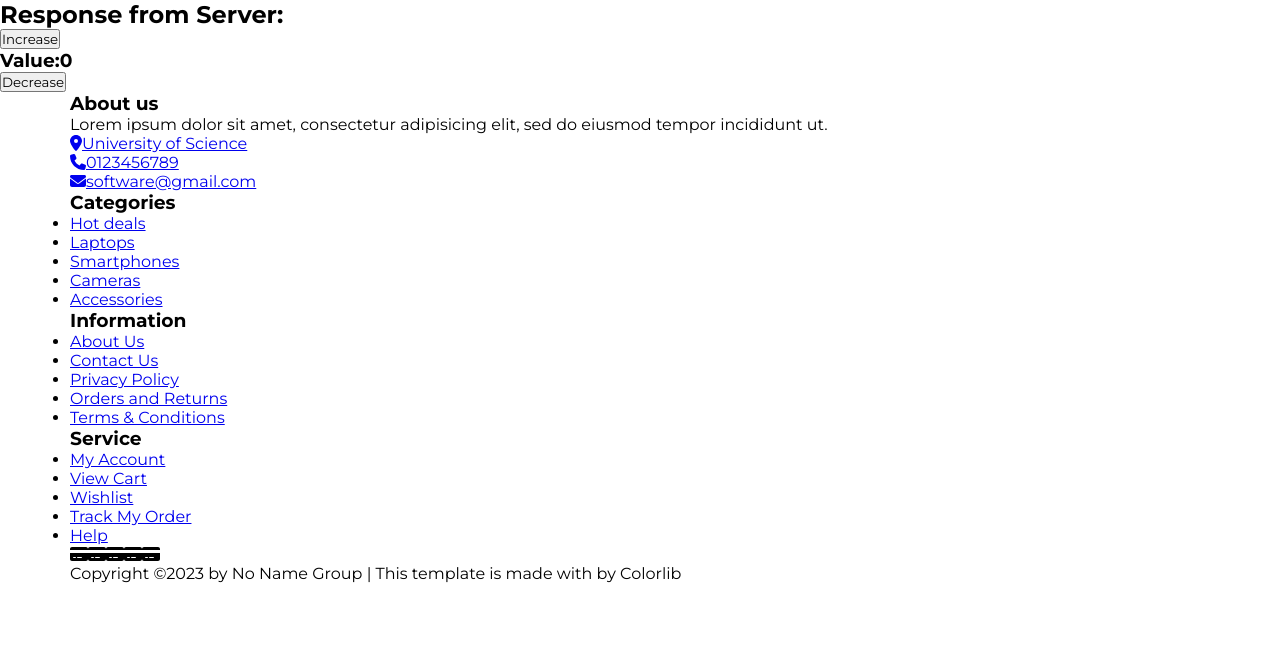
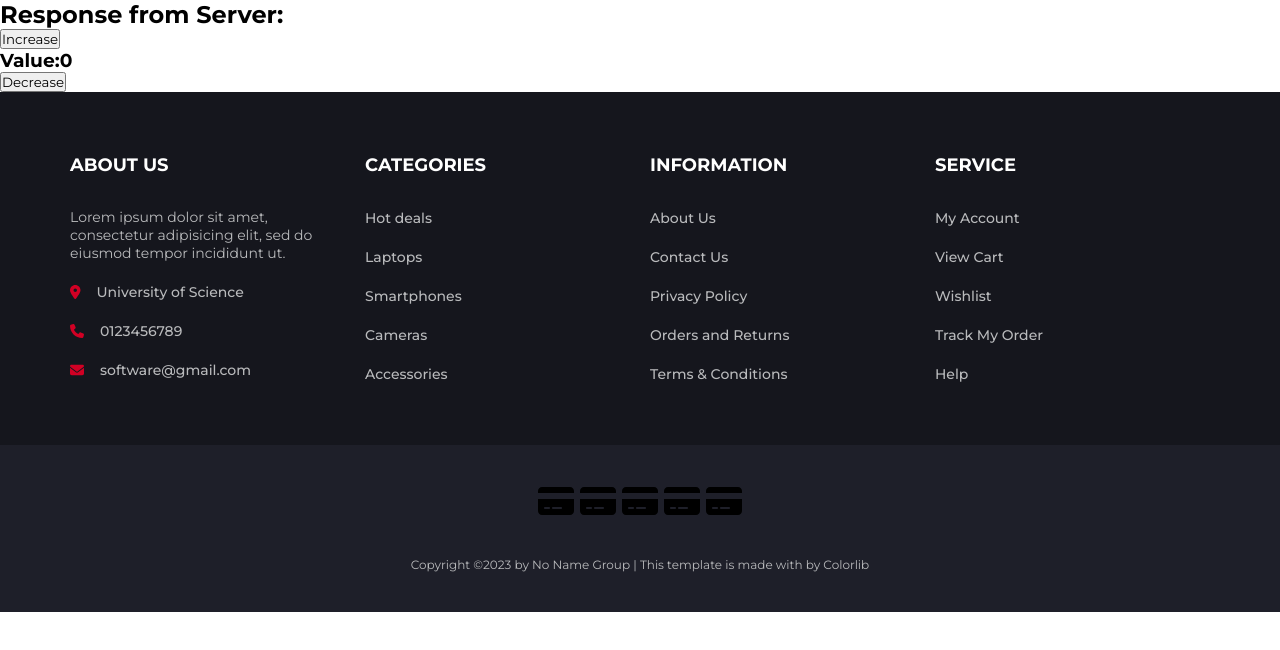
Before and after one commit to ndphong812/intro2software-project, a React (Create React App) app in the folder front-end/: page / in a window 1280 px wide. Shown: the top 650 px of the page. Built offline with nearby package versions, Linux system fonts and the light colour scheme; no server answers.

Commit message:
add file style.scss

```diff
--- a/front-end/src/components/footer/style.scss
+++ b/front-end/src/components/footer/style.scss
@@ -0,0 +1,131 @@
+@import "../../scss/variable.scss";
+@import "../../scss/breakpoint.scss";
+
+.footer {
+
+    &-upper {
+        background-color: $black-primary;
+
+        .container {}
+
+        &-main {
+            padding: 46px 0px;
+            display: flex;
+            flex-wrap: wrap;
+
+            &-child {
+                width: 25%;
+
+                @include tablet {
+                    width: 50%;
+                }
+
+                @include phone {
+                    width: 100%;
+                }
+
+                &-title {
+                    color: $white;
+                    text-transform: uppercase;
+                    font-size: 18px;
+                }
+
+                &-contact {
+                    padding: 16px 0px;
+
+                    &-list {
+                        margin-top: 32px;
+                        display: flex;
+                        flex-direction: column;
+                        gap: 20px;
+
+                        &-title {
+                            color: $white-light;
+                            font-size: 14px;
+                            font-weight: 400;
+                        }
+
+                        &-item {
+                            a {
+                                text-decoration: none;
+                                font-weight: 500;
+                                font-size: 14px;
+                            }
+
+                            &-icon {
+                                color: $red-primary;
+                            }
+
+                            &-text {
+                                color: $white-light;
+                                margin-left: 16px;
+                            }
+                        }
+
+
+                    }
+                }
+
+                &-portfolio {
+                    padding: 16px 10px;
+
+                    @include tablet {
+                        padding: 16px 0px;
+                    }
+
+                    @include phone {
+                        padding: 16px 0px;
+                    }
+
+                    &-list {
+                        margin-top: 32px;
+                        display: flex;
+                        flex-direction: column;
+                        list-style-type: none;
+                        gap: 20px;
+
+                        &-item a {
+                            color: $white-light;
+                            text-decoration: none;
+                            font-size: 14px;
+                            font-weight: 500;
+                        }
+
+                        &-item a:hover {
+                            color: $red-primary;
+                        }
+                    }
+                }
+            }
+        }
+    }
+
+
+
+    &-lower {
+        padding: 40px 0px;
+        background-color: $black-light;
+
+        &-main {
+            &-cards {
+                margin: 0px auto;
+                padding: 0px 0px;
+                width: auto;
+                display: flex;
+                justify-content: center;
+                gap: 6px;
+
+                &-icon {
+                    font-size: 32px;
+                }
+            }
+
+            &-text {
+                color: $white-light;
+                font-size: 12px;
+                text-align: center;
+                margin-top: 40px;
+            }
+        }
+    }
+}
```
